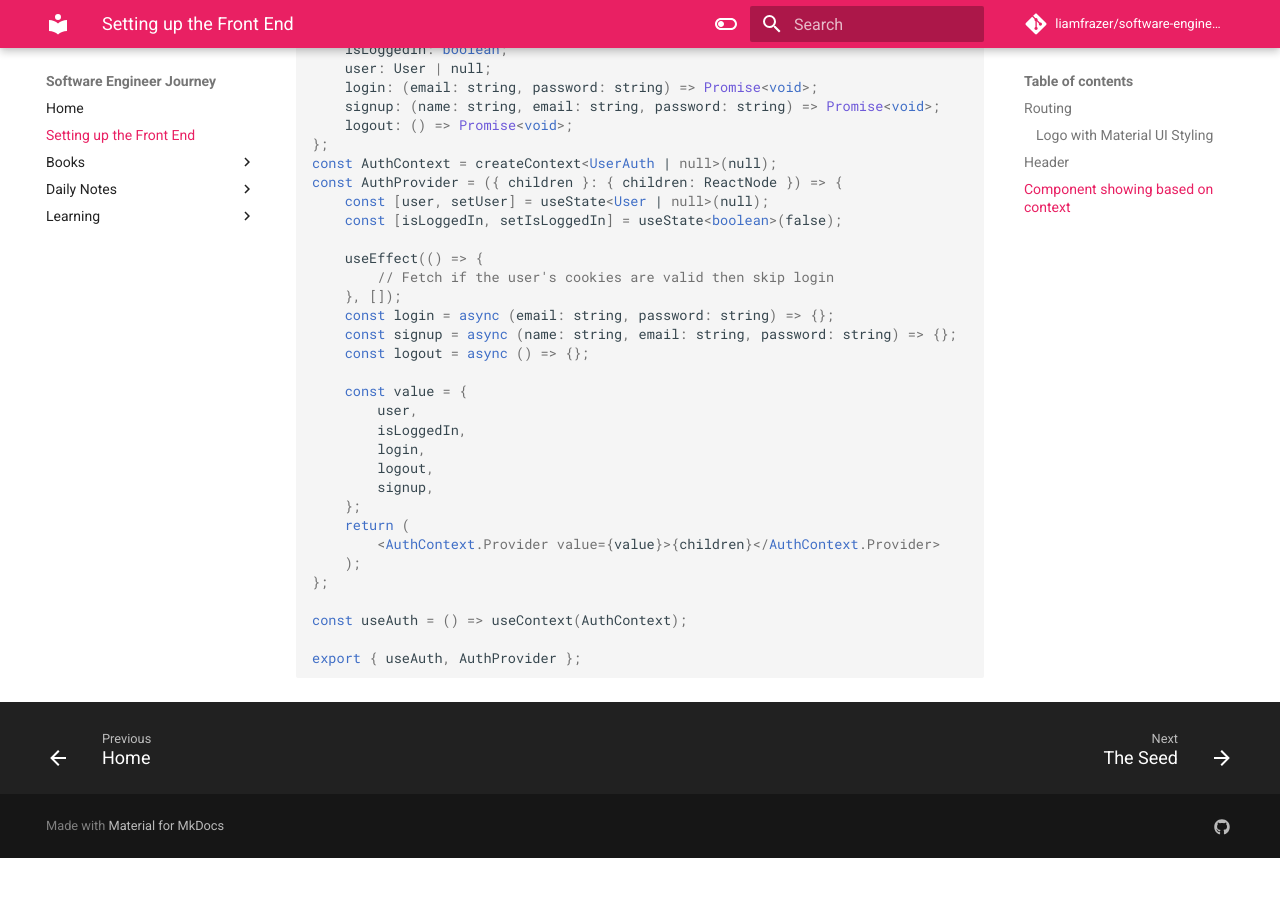
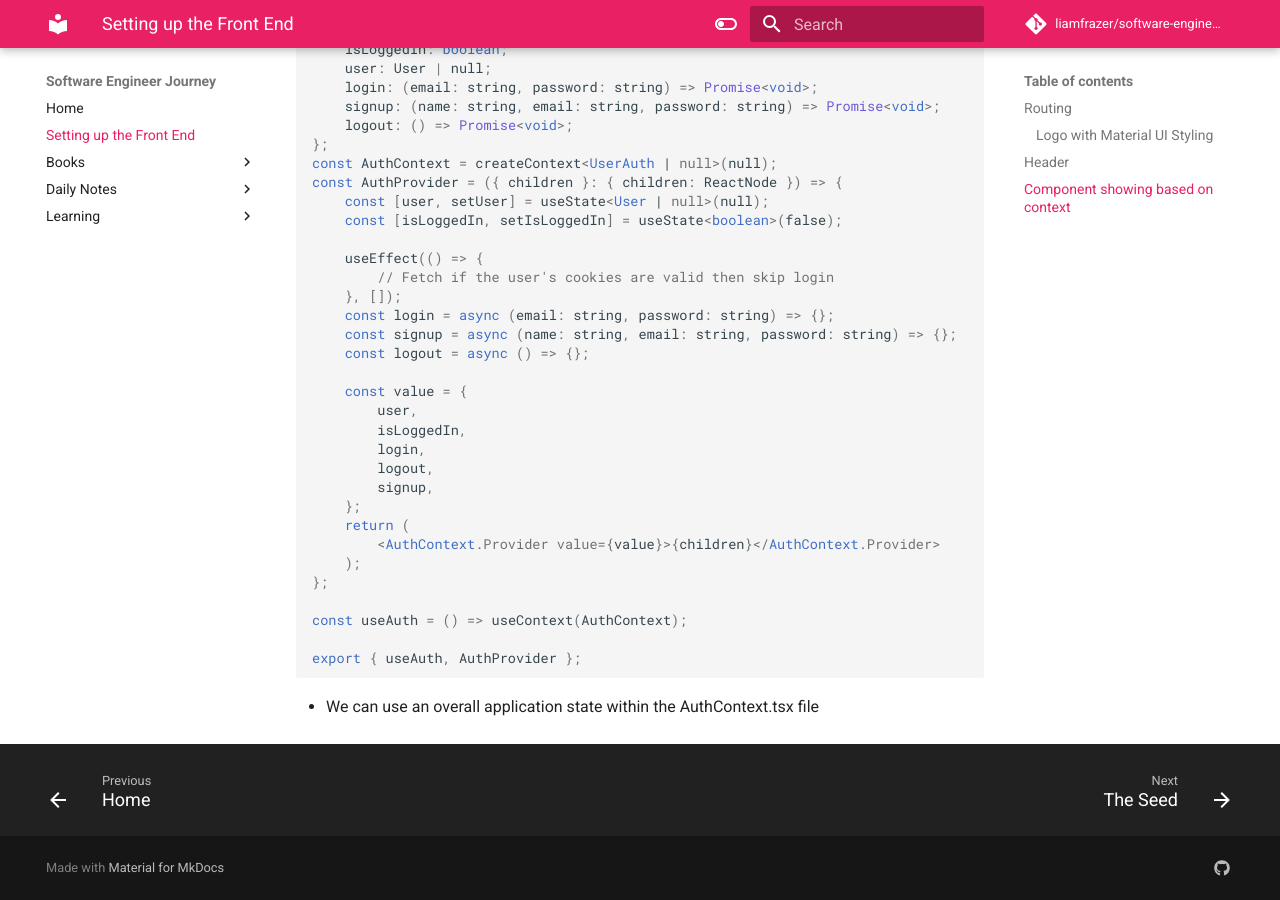
Before and after one commit to liamfrazer/software-engineer-journey, an MkDocs documentation site: the page built from docs/Setting up the Front End.md, in a window 1280 px wide and 900 px high, scrolled down 2878 px. Built offline with MkDocs 1.6.1 and Material for MkDocs 9.7.7, drawn with Linux system fonts in a browser that asks for light colours; comment, search, counter and statistics services are not loaded; before the commit the page ends 3736 px from its top, so only the background shows below that.

Commit message:
vault backup: 2023-12-30 17:30:41

````diff
--- a/docs/Setting up the Front End.md
+++ b/docs/Setting up the Front End.md
@@ -183,3 +183,5 @@ const useAuth = () => useContext(AuthContext);
 export { useAuth, AuthProvider };
 
 ```
+
+* We can use an overall application state within the AuthContext.tsx file
````
